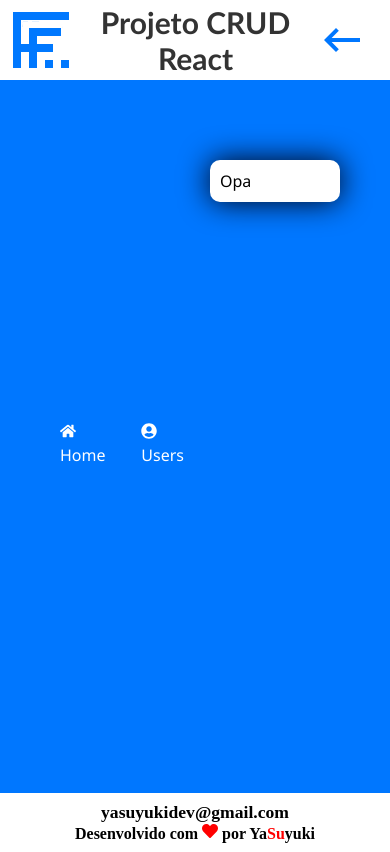
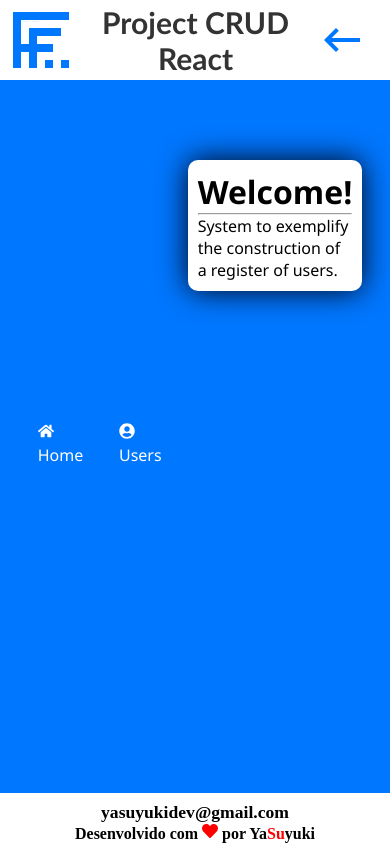
Before and after one commit to Sufugita/portifolio-v4.0, a React (Create React App) app: page /crud in a window 390 px wide. Built offline with nearby package versions, Linux system fonts and the light colour scheme.

Commit message:
Testing New Responsive
About Problems...

```diff
--- a/src/components/About/AboutElements.jsx
+++ b/src/components/About/AboutElements.jsx
@@ -45,8 +45,9 @@ export const Column1 = styled.div`
     grid-auto-rows: minmax(auto,250px);
     max-height: auto;
   }
-  @media screen and (max-width: 300px) {
-    display: none;
+  @media screen and (max-width: 360px) {
+    margin-bottom:130px
+    /* display: none;  */
   }
 
 `
--- a/src/components/Portfolio/Crud/frontend/template/Main.jsx
+++ b/src/components/Portfolio/Crud/frontend/template/Main.jsx
@@ -6,7 +6,6 @@ export default function Main(props) {
     <main className="content">
       <div className="texto" >
         {props.children}
-        Opa
       </div>
     </main>
   </>
--- /dev/null
+++ b/src/components/Portfolio/Crud/frontend/template/MainHome.jsx
@@ -0,0 +1,11 @@
+import React from 'react'
+import Main from '../template/Main'
+
+export default props =>
+   <Main>
+      <h1> Welcome!</h1>
+      <hr />
+      <p>
+         System to exemplify the construction of a register of users.
+      </p>
+   </Main>
--- a/src/pages/Crud.jsx
+++ b/src/pages/Crud.jsx
@@ -3,14 +3,14 @@ import '../components/Portfolio/Crud/frontend/CrudStyle/crud.css'
 import Nav from '../components/Portfolio/Crud/frontend/template/Nav'
 import Footer from "../components/Footer"
 import NavbarPortfolio from "../components/Portfolio/NavbarPortfolio"
-import Main from "../components/Portfolio/Crud/frontend/template/Main"
+import MainHome from "../components/Portfolio/Crud/frontend/template/MainHome"
 
 const Crud = function (props) {
   return <>
-    <NavbarPortfolio title="Projeto CRUD React" />
+    <NavbarPortfolio title="Project CRUD React" />
     <div className="crud">
       <Nav />
-      <Main />
+      <MainHome/>
     </div>
     <Footer />
   </>
```
